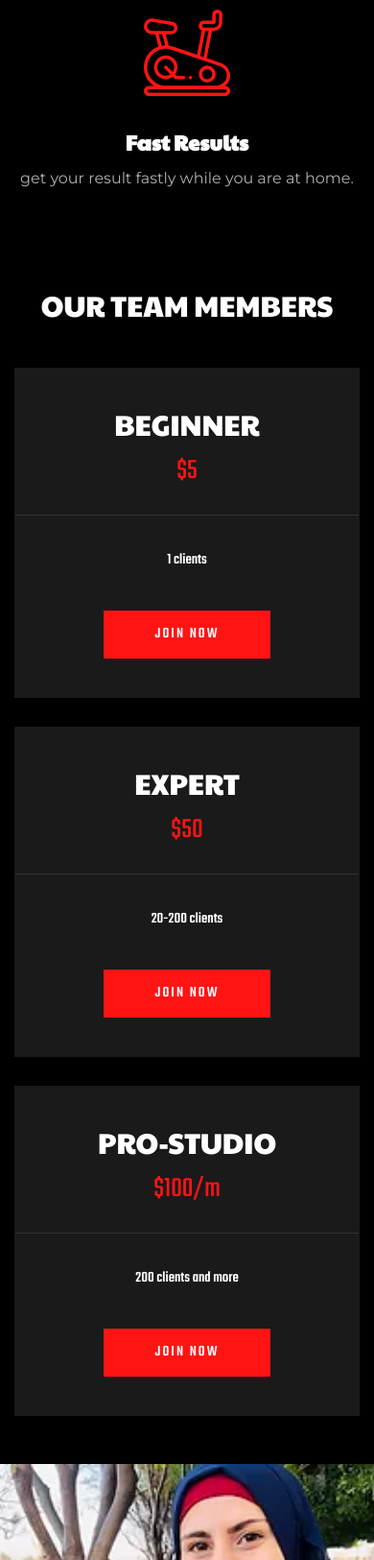
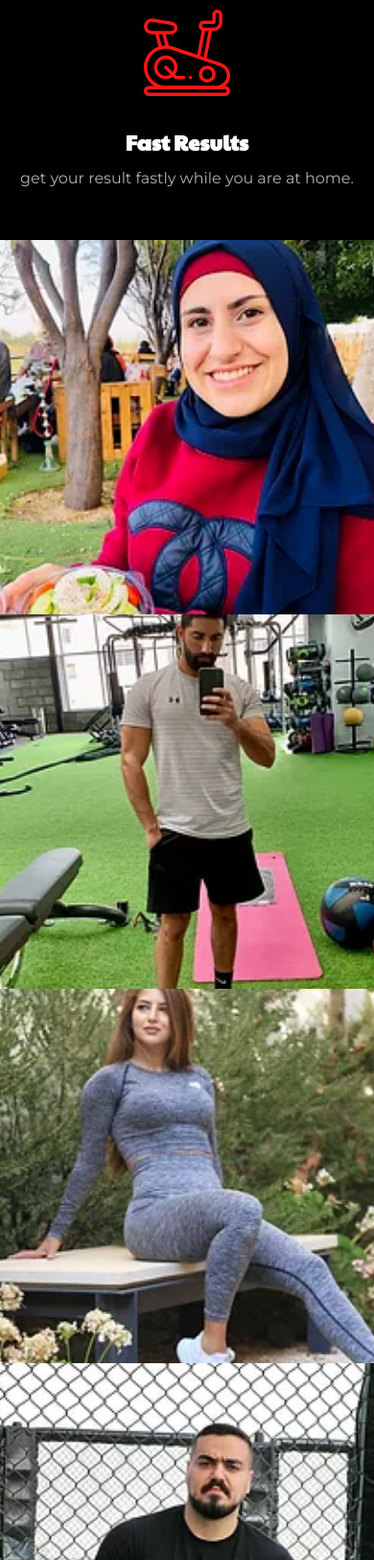
Before and after one commit to noamco23-meet/meet2022-case-study-project-yalla-reyada, a Flask app: page / in a window 390 px wide. Shown: the part 2344-3969 px from the top of the page at 96% size. Run offline with Flask 2, Linux system fonts and the light colour scheme; some libraries are stand-ins or nearby versions.

Commit message:
Update index.html

```diff
--- a/templates/index.html
+++ b/templates/index.html
@@ -179,71 +179,6 @@
 
 
 
-    <div class="priscing_area">
-            <div class="container">
-                    <div class="row">
-                            <div class="col-xl-12">
-                                <div class="section_title text-center mb-73">
-                                    <h3>Our team members</h3>
-                                </div>
-                            </div>
-                        </div>
-                <div class="row">
-                    <div class="col-lg-4 col-md-6">
-                        <div class="single_prising text-center">
-                            <div class="prising_header">
-                                    <h3>beginner</h3>
-                                    <span>$5</span>
-                            </div>
-                            <div class="pricing_body">
-                                <ul>
-                                    <li>1 clients</li>
-
-                                </ul>
-                            </div>
-                            <div class="pricing_btn">
-                                    <a href="#" class="boxed-btn3">Join Now</a>
-                                    <!--add link-->
-                            </div>
-                        </div>
-                    </div>
-                    <div class="col-lg-4 col-md-6">
-                        <div class="single_prising text-center">
-                            <div class="prising_header">
-                                    <h3>Expert</h3>
-                                    <span>$50</span>
-                            </div>
-                            <div class="pricing_body">
-                                <ul>
-                                    <li>20-200 clients</li>
-
-                                </ul>
-                            </div>
-                            <div class="pricing_btn">
-                                    <a href="#" class="boxed-btn3">Join Now</a>
-                            </div>
-                        </div>
-                    </div>
-                    <div class="col-lg-4 col-md-6">
-                        <div class="single_prising text-center">
-                            <div class="prising_header">
-                                    <h3>Pro-studio</h3>
-                                    <span>$100/m</span>
-                            </div>
-                            <div class="pricing_body">
-                                <ul>
-                                    <li>200 clients and more</li>
-
-                                </ul>
-                            </div>
-                            <div class="pricing_btn">
-                                    <a href="#" class="boxed-btn3">Join Now</a>
-                            </div>
-                        </div>
-                    </div>
-                </div>
-            </div>
-        </div>
 
 
 
```
